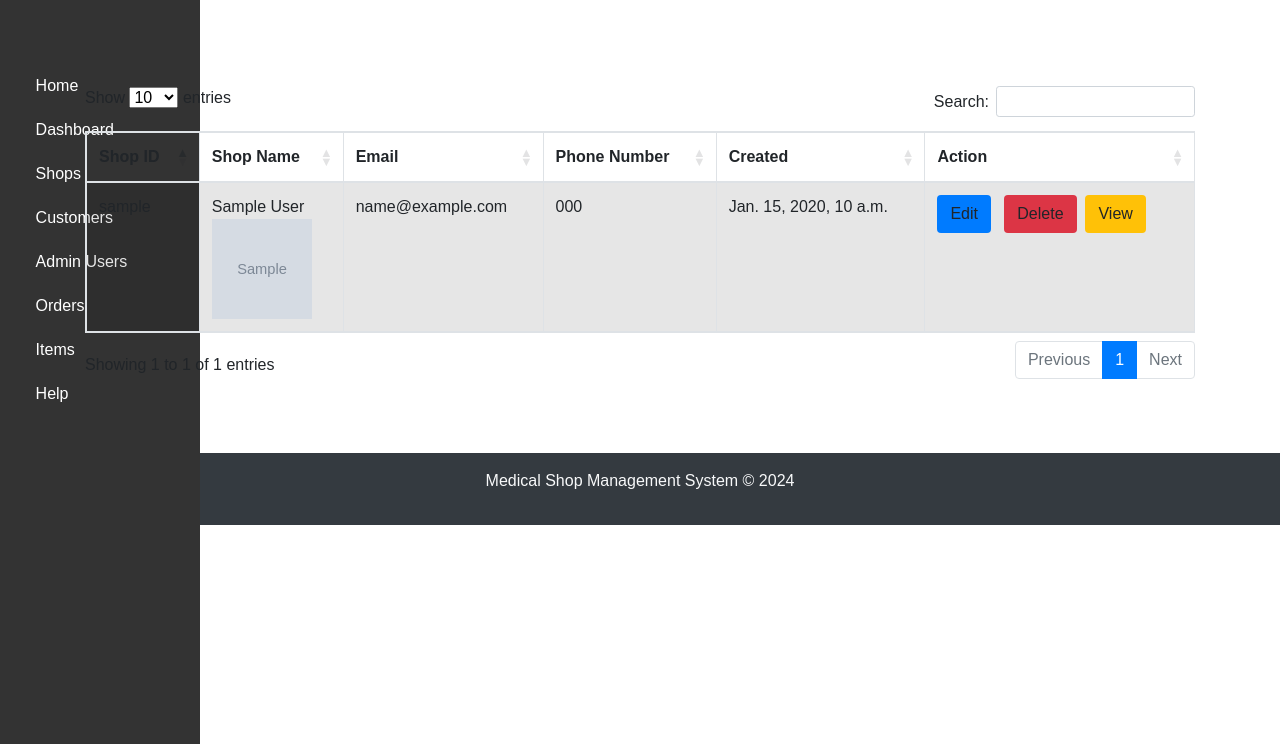
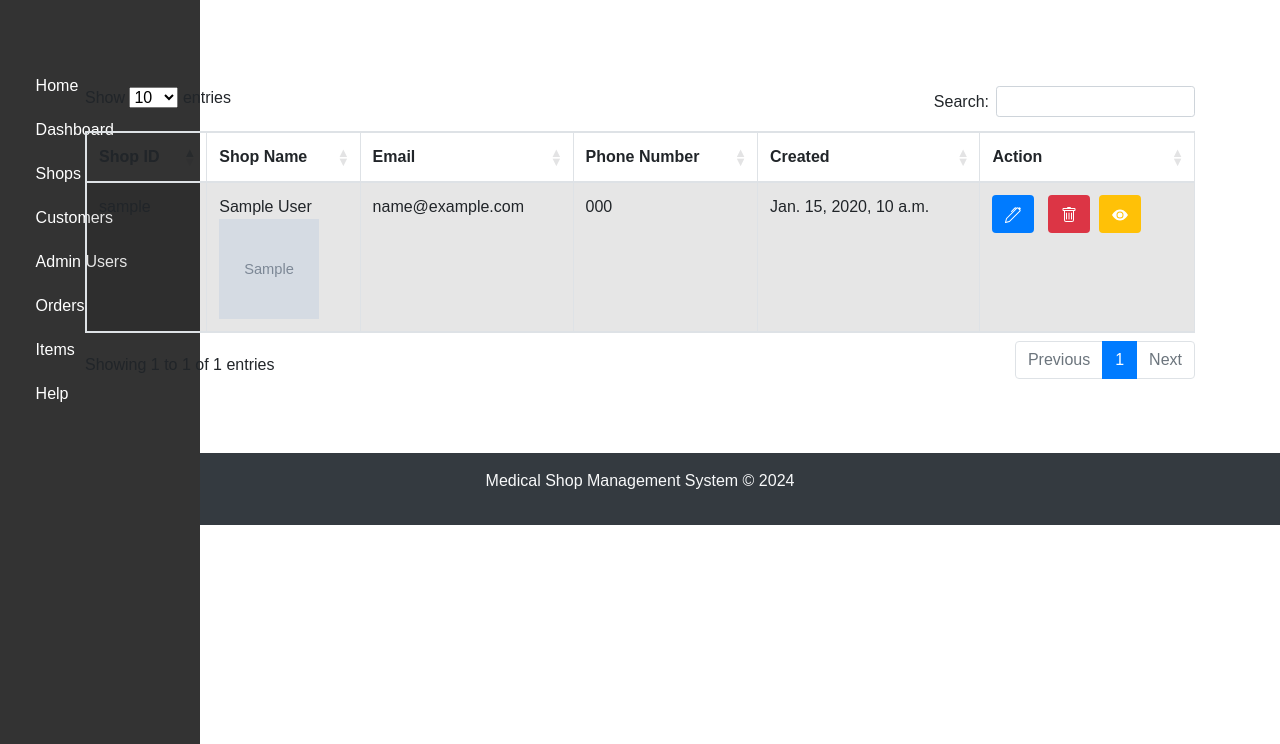
Before and after one commit to prema1432/medicalshopmanagement, a Django app: template templates/shops_list.html in a window 1280 px wide. Shown: the part 56-800 px from the top of the page. Run offline with Django 4.2, Linux system fonts and the light colour scheme; tables that the repository leaves empty hold one stand-in row (values such as "Sample post"); the template is opened without the code that fills it: values that come from a table or form of the project are taken from there, most other values are stand-ins (such as "Sample title", 1, 10 or a date in 2020); grey boxes marked "Sample" are stand-in pictures; some libraries are stand-ins or nearby versions.

Commit message:
icons updated

```diff
--- a/templates/shops_list.html
+++ b/templates/shops_list.html
@@ -34,9 +34,20 @@
                 <td>{{ shop.phone_number }}</td>
                 <td>{{ shop.created_at }}</td>
                 <td>
-                    <a href="" class="btn bg-primary">Edit</a> &nbsp;
-                    <a href="" class="btn bg-danger">Delete</a>&nbsp;
-                    <a href="" class="btn bg-warning">View</a>&nbsp;
+                    <a href="" class="btn bg-primary">
+                        <svg xmlns="http://www.w3.org/2000/svg" width="16" height="16" fill="white"
+                             class="bi bi-pen" viewBox="0 0 16 16">
+                            <path d="m13.498.795.149-.149a1.207 1.207 0 1 1 1.707 1.708l-.149.148a1.5 1.5 0 0 1-.059 2.059L4.854 14.854a.5.5 0 0 1-.233.131l-4 1a.5.5 0 0 1-.606-.606l1-4a.5.5 0 0 1 .131-.232l9.642-9.642a.5.5 0 0 0-.642.056L6.854 4.854a.5.5 0 1 1-.708-.708L9.44.854A1.5 1.5 0 0 1 11.5.796a1.5 1.5 0 0 1 1.998-.001m-.644.766a.5.5 0 0 0-.707 0L1.95 11.756l-.764 3.057 3.057-.764L14.44 3.854a.5.5 0 0 0 0-.708z"/>
+                        </svg>
+                    </a> &nbsp;
+                    <a href="" class="btn bg-danger"><svg xmlns="http://www.w3.org/2000/svg" width="16" height="16" fill="white" class="bi bi-trash" viewBox="0 0 16 16">
+  <path d="M5.5 5.5A.5.5 0 0 1 6 6v6a.5.5 0 0 1-1 0V6a.5.5 0 0 1 .5-.5m2.5 0a.5.5 0 0 1 .5.5v6a.5.5 0 0 1-1 0V6a.5.5 0 0 1 .5-.5m3 .5a.5.5 0 0 0-1 0v6a.5.5 0 0 0 1 0z"/>
+  <path d="M14.5 3a1 1 0 0 1-1 1H13v9a2 2 0 0 1-2 2H5a2 2 0 0 1-2-2V4h-.5a1 1 0 0 1-1-1V2a1 1 0 0 1 1-1H6a1 1 0 0 1 1-1h2a1 1 0 0 1 1 1h3.5a1 1 0 0 1 1 1zM4.118 4 4 4.059V13a1 1 0 0 0 1 1h6a1 1 0 0 0 1-1V4.059L11.882 4zM2.5 3h11V2h-11z"/>
+</svg></a>&nbsp;
+                    <a href="" class="btn bg-warning"><svg xmlns="http://www.w3.org/2000/svg" width="16" height="16" fill="white" class="bi bi-eye-fill" viewBox="0 0 16 16">
+  <path d="M10.5 8a2.5 2.5 0 1 1-5 0 2.5 2.5 0 0 1 5 0"/>
+  <path d="M0 8s3-5.5 8-5.5S16 8 16 8s-3 5.5-8 5.5S0 8 0 8m8 3.5a3.5 3.5 0 1 0 0-7 3.5 3.5 0 0 0 0 7"/>
+</svg></a>&nbsp;
                 </td>
             </tr>
         {% endfor %}
```
